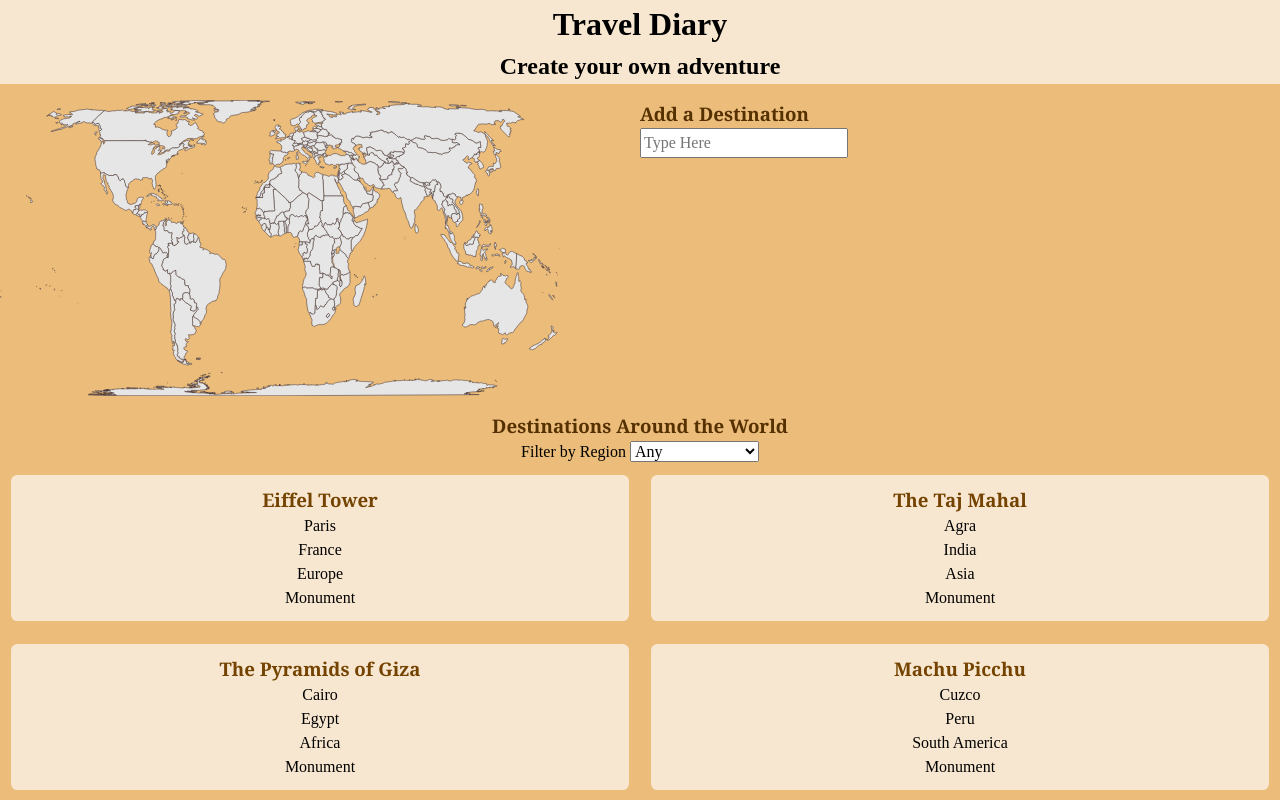
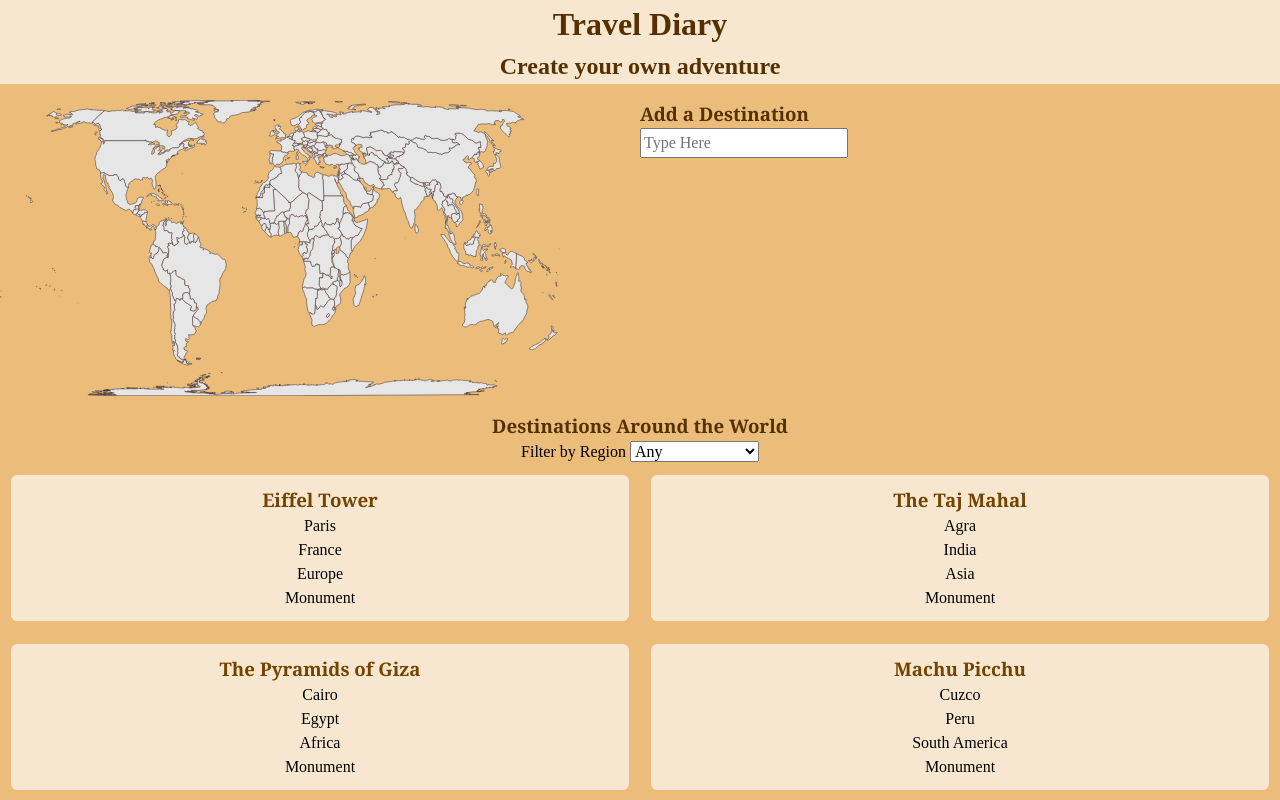
Before and after one commit to renalisa/project-three, a plain HTML site: page index.html in a window 1280 px wide. Shown: the top 800 px of the page. Drawn offline with Linux system fonts and the light colour scheme.

Commit message:
deploy: a46079f3e208fbe27188aa81d24dfa05e46a7e06

```diff
--- a/css/main.css
+++ b/css/main.css
@@ -12,6 +12,7 @@ header {
 header h1,
 h2 {
   text-align: center;
+  color: #553001;
 }
 
 /*MOBILE ONLY*/
```
